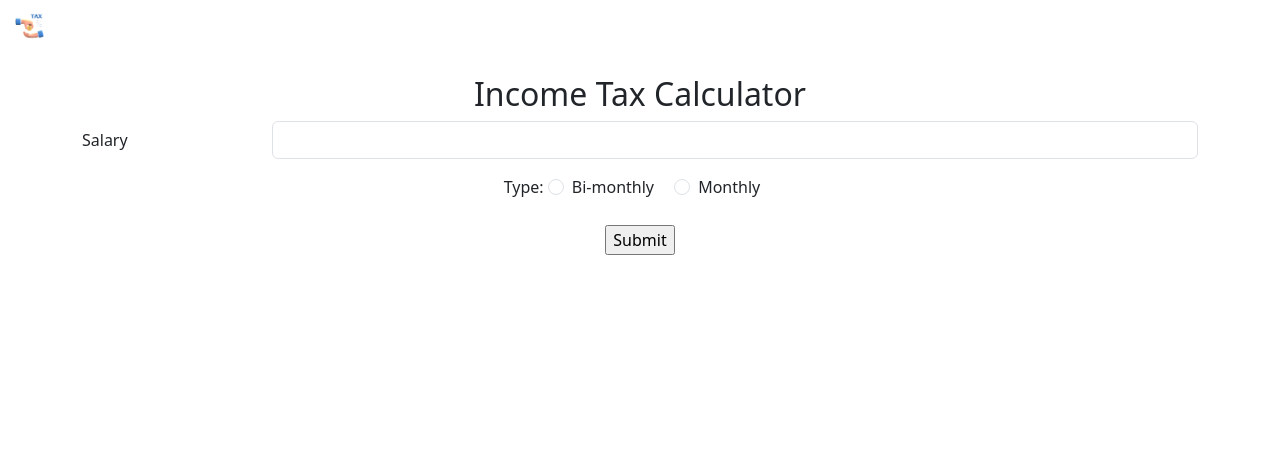
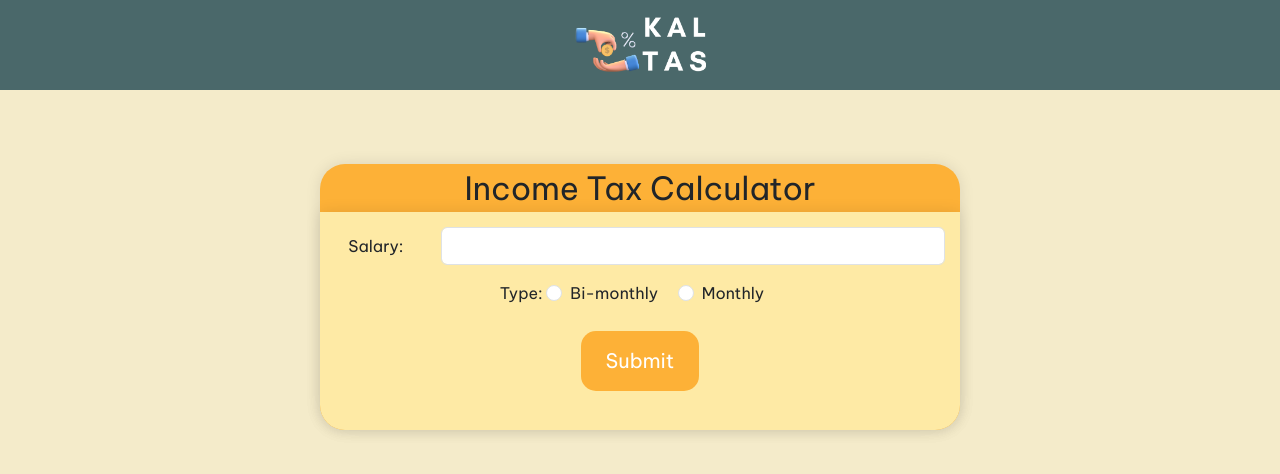
Before and after one commit to PHY5ZEKE/2itg_gonzalez, a PHP site: page / in a window 1280 px wide. Shown: the top 474 px of the page. Run offline with PHP 8.4, Linux system fonts and the light colour scheme.

Commit message:
Added Number Format and Updated CSS
-number format
-rounded borders with shadows
-new font
-centered logo
-animations

```diff
--- a/MP1 2609/index.php
+++ b/MP1 2609/index.php
@@ -3,33 +3,36 @@
     <head>
         <title>Kaltas:Income Tax Calculator</title>
         <!--CSS-->
-        <link href="./css/style.css" rel="stylesheet">
+        <link href="style.css" rel="stylesheet">
         <!--Bootstrap-->
         <link href="https://cdn.jsdelivr.net/npm/bootstrap@5.3.0-alpha1/dist/css/bootstrap.min.css" rel="stylesheet" integrity="sha384-GLhlTQ8iRABdZLl6O3oVMWSktQOp6b7In1Zl3/Jr59b6EGGoI1aFkw7cmDA6j6gD" crossorigin="anonymous">
+        <!--Font-->
+        <link rel="preconnect" href="https://fonts.googleapis.com">
+        <link rel="preconnect" href="https://fonts.gstatic.com" crossorigin>
+        <link href="https://fonts.googleapis.com/css2?family=Be+Vietnam+Pro&family=Playfair+Display&display=swap" rel="stylesheet">
     </head>
 
     <body>
         <!--CSS-->
-        <link href="./css/style.css" rel="stylesheet">
-
-        <nav class="navbar-custom">
+        <link href="style.css" rel="stylesheet">
+    <nav class="navbar-custom">
             <div class="container-fluid">
               <a class="navbar-brand" href="#">
-                <img src="kaltasLogo.png" alt="Logo" height="50" class="d-inline-block align-text-top">
-
+                <img src="logo.png" alt="Logo" height ="60" class="d-inline-block align-text-top">
               </a>
             </div>
           </nav>
           <br>
-       <div class ="container">
+       <div class ="box">
+
             <div class="panel">
               <div class="header">
-               <center> <h2 class="headline">Income Tax Calculator</h2></center>
+               <center> <h2>Income Tax Calculator</h2></center>
               </div>
               <div class="calculator">
                 <form action ="index.php" method="get">
                     <div class="row mb-3">
-                      <label for="inputSalary" class="col-sm-2 col-form-label">Salary</label>
+                      <label for="inputSalary" class="col-sm-2 col-form-label d-flex justify-content-center">Salary:</label>
                       <div class="col-sm-10">
                         <input type="number" class="form-control" id="inputSalary" name ="salary" required>
                       </div>
@@ -85,7 +88,7 @@
                                 $annualTax = 130000+$excess*0.30;
                                 $monthlyTax = $annualTax/12;
                             }
-                            else if($salary >2000000.0 && $salary <= 8000000000.0)
+                            else if($salary >2000000.0 && $salary <= 8000000.0)
                             {
                                 $excess =  $salary-2000000.0;
                                 $annualTax = 490000+$excess*0.32;
@@ -97,9 +100,9 @@
                                 $annualTax = 2410000+$excess*0.35;
                                 $monthlyTax = $annualTax/12;
                             }
-                            echo "Annual Salary: PHP $salary<br>";
-                            echo "Est Annual Tax: PHP $annualTax<br>";
-                            echo "Est Monthly Tax: PHP $monthlyTax<br>" ;
+                            echo "Annual Salary: PHP ".number_format($salary,2)."<br>";
+                            echo "Est Annual Tax: PHP ".number_format($annualTax,2)."<br>";
+                            echo "Est Monthly Tax: PHP ".number_format($monthlyTax,2)."<br>" ;
                         }
                         if($salaryType == "Bi-monthly" )
                         {
@@ -127,21 +130,21 @@
                                 $annualTax = 130000+$excess*0.30;
                                 $monthlyTax = $annualTax/12;
                             }
-                            else if($salary >2000000.0 && $salary <= 8000000000.0)
+                            else if($salary >2000000.0 && $salary <= 8000000.0)
                             {
                                 $excess =  $salary-2000000.0;
                                 $annualTax = 490000+$excess*0.32;
                                 $monthlyTax = $annualTax/12;
                             }
-                            else if($salary >8000000.0)
+                            else if($salary > 8000000.0)
                             {
                                 $excess =  $salary-8000000.0;
-                                $annualTax = 2410000+$excess*0.35;
+                                $annualTax = 2410000+($excess*0.35);
                                 $monthlyTax = $annualTax/12;
                             }
-                            echo "Annual Salary: PHP $salary<br>";
-                            echo "Est Annual Tax: PHP $annualTax<br>";
-                            echo "Est Monthly Tax: PHP $monthlyTax<br>" ;
+                            echo "Annual Salary: PHP ".number_format($salary,2)."<br>";
+                            echo "Est Annual Tax: PHP ".number_format($annualTax,2)."<br>";
+                            echo "Est Monthly Tax: PHP ".number_format($monthlyTax,2)."<br>" ;
                         }
 
     }
--- /dev/null
+++ b/MP1 2609/style.css
@@ -0,0 +1,95 @@
+.panel
+{
+  margin: auto;
+  width: 50%;
+  background-color: #FDB137;
+  border-radius: 25px;
+  box-shadow: 0px 0px 15px rgba(0, 0, 0, 0.1);
+}
+body
+{
+    background-color:  #f0e3b4b1;
+    font-family: 'Be Vietnam Pro', sans-serif;
+}
+.calculator
+{
+    margin:0px;
+    background-color: #FEEAA5;
+    padding: 15px;
+    border-bottom-left-radius:  25px;
+   border-bottom-right-radius:  25px;
+   box-shadow: 0px 0px 15px rgba(0, 0, 0, 0.1);
+}
+.button
+{
+    display: inline-block;
+    padding: 15px 25px;
+    font-size: 20px;
+    cursor: pointer;
+    text-align: center;
+    text-decoration: none;
+    outline: none;
+    color: #fff;
+    background-color: #FDB137;
+    border: none;
+    border-radius: 15px;
+
+  }
+
+  .button:hover {background-color: #fa9d09}
+
+  h2
+  {
+    font-family: 'Be Vietnam Pro', sans-serif;
+    margin: 5px;
+  }
+
+  .textStyle
+  {
+
+    margin: 5px;
+  }
+
+  .result
+  {
+    text-align:center;
+  }
+.navbar-custom
+{
+    background-color: #4a686a;
+    display: flex;
+    padding:5px;
+}
+.navbar-brand
+{
+  padding-top:10px;
+  padding-bottom:10px;
+  display:flex;
+  align-items: center;
+  justify-content: center;
+}
+.box
+{
+    margin-top: 50px;
+    display:flex;
+    align-items: center;
+    justify-content: center;
+    animation: calculator-entrance 0.5s ease-in-out;
+}
+
+.form-control
+{
+  width: 100%;
+  direction:ltr;
+}
+
+@keyframes calculator-entrance {
+  from {
+    transform: translateY(-100px);
+    opacity: 0;
+  }
+  to {
+    transform: translateY(0);
+    opacity: 1;
+  }
+}
```
Also changed, not shown: MP1 2609/logo.png (added).
